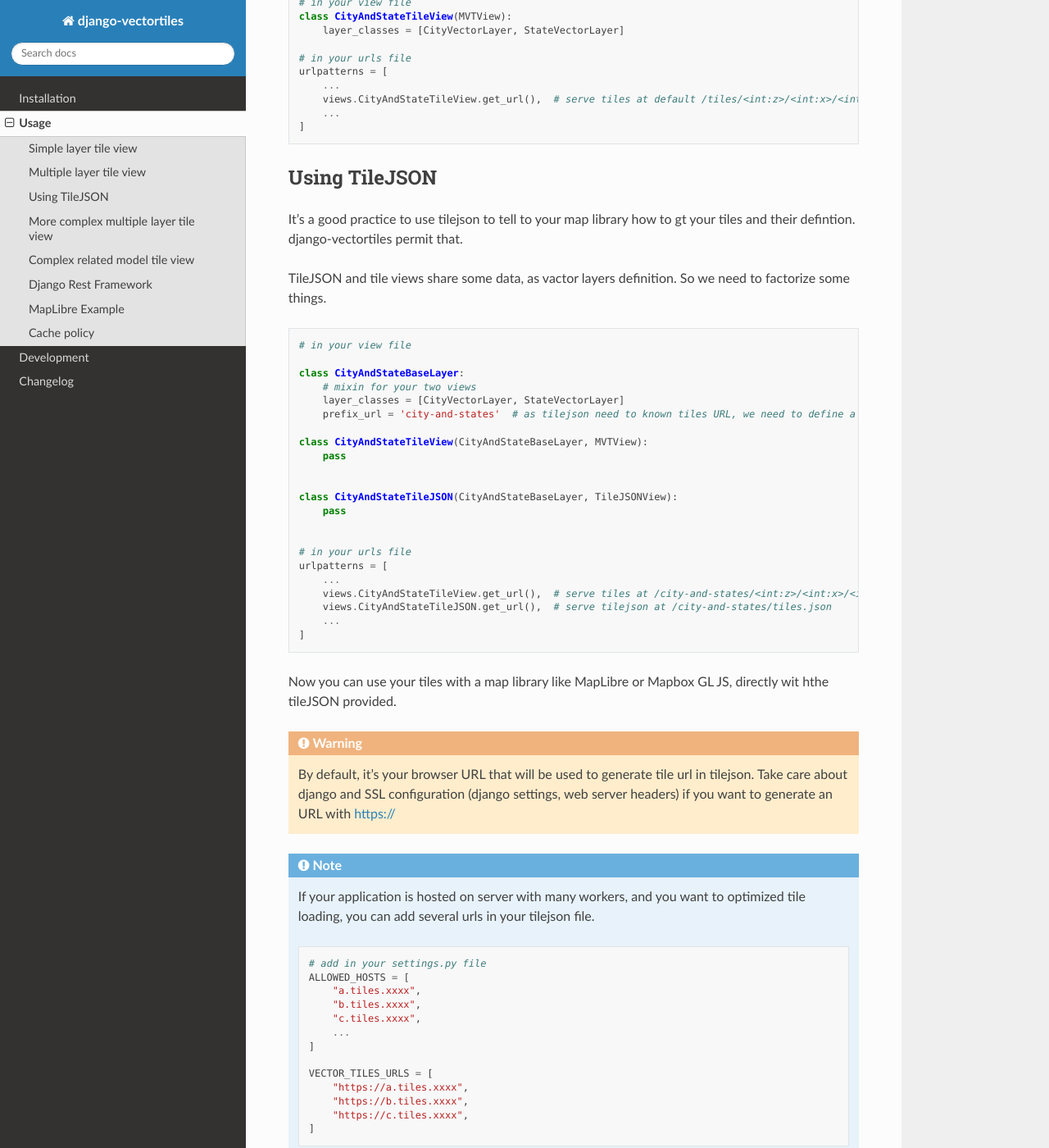
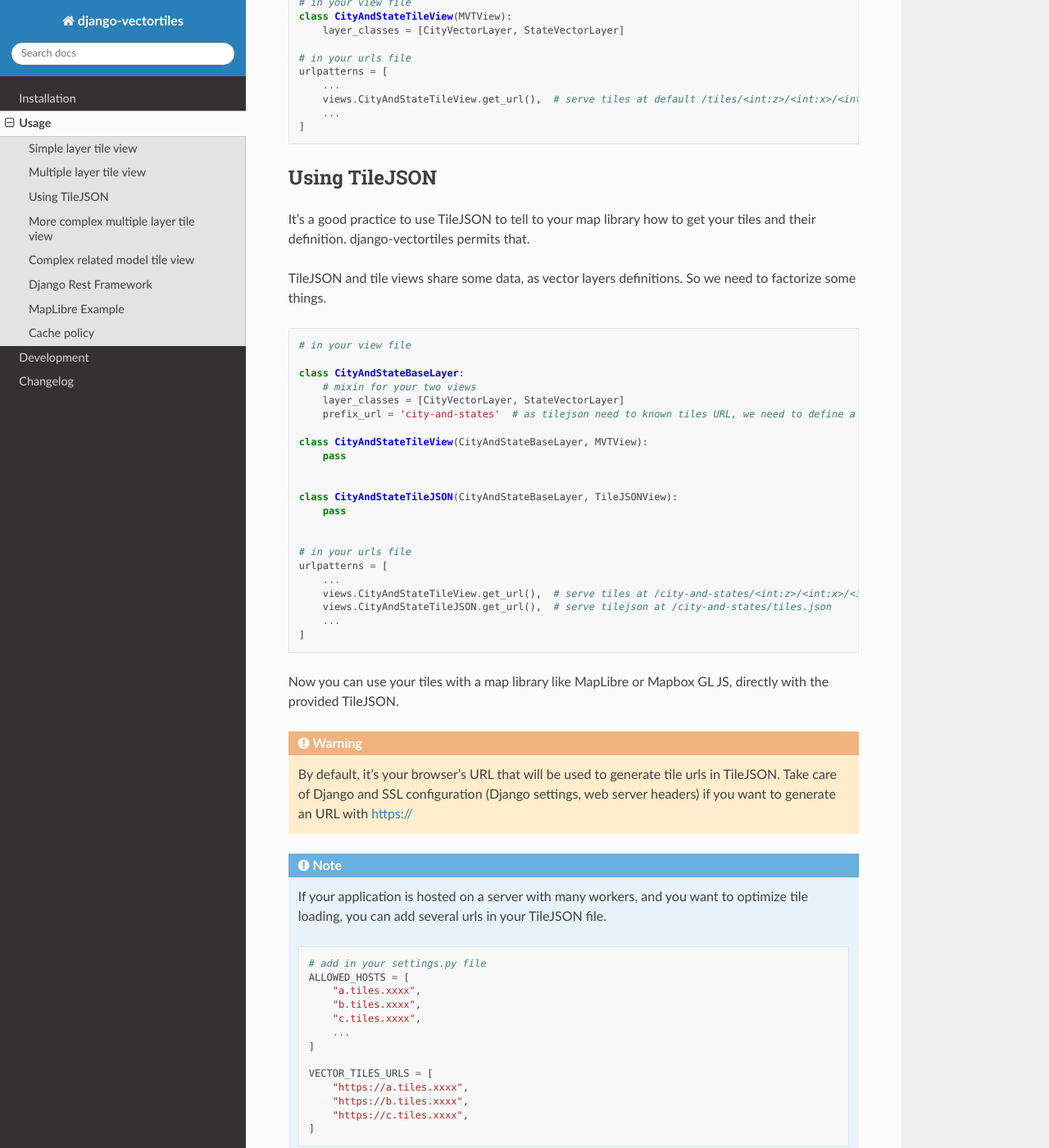
Before and after one commit to submarcos/django-vectortiles, a Sphinx documentation site: the page built from docs/usage.rst, in a window 1280 px wide and 1400 px high, scrolled down 1623 px. Shown: the whole window at 82% size. Built offline with Sphinx 7.4.7 and the Read the Docs theme 3.1.0, drawn with Linux system fonts in a browser that asks for light colours; some of the changed text lies outside the part shown.

Commit message:
📝 [DOC] Fix some typos

```diff
--- a/docs/installation.rst
+++ b/docs/installation.rst
@@ -5,14 +5,14 @@ Installation
 Requirements
 ************
 
-* You need to install geodjango required libraries (See `here <https://docs.djangoproject.com/en/stable/ref/contrib/gis/install/geolibs/>`_)
+* You need to install geodjango required libraries. (See `here <https://docs.djangoproject.com/en/stable/ref/contrib/gis/install/geolibs/>`_)
 
 PostGIS 2.4+ backend usage
 **************************
 
 * You need a PostgreSQL database with PostGIS 2.4+ extension enabled. (See `<https://docs.djangoproject.com/en/stable/ref/contrib/gis/install/postgis/>`_)
 
-* You need to enable and use **django.contrib.gis.db.backends.postgis** database backend
+* You need to enable and use **django.contrib.gis.db.backends.postgis** database backend.
 
 .. code-block:: bash
 
--- a/docs/usage.rst
+++ b/docs/usage.rst
@@ -2,11 +2,11 @@
 Usage
 =====
 
-A vector tile is composed by vector layers which represent different kind of data. Each layer is composed by features.
+A vector tile is composed of vector layers which represent different kinds of data. Each layer is composed of features.
 
 To start using django-vectortiles, you need GeoDjango models with geometries.
 
-Then, you need to describe how your data will be embed in tiles.
+Then, you need to describe how your data will be embedded in tiles.
 
 Start by creating vector layers for your data...
 
@@ -36,7 +36,7 @@ Start by creating vector layers for your data...
         # all attributes available in vector layer definition can be defined
 
 
-Well. your vector layer is ready. next step is to create a tile class and a view to serve it.
+Well, your vector layer is ready. The next step is to create a tile class and a view to serve it.
 
 
 Simple layer tile view
@@ -65,7 +65,7 @@ Simple layer tile view
 Multiple layer tile view
 ************************
 
-As vector tile layer permit it, you can embed multiple layers in your tile.
+As vector tile layer permits it, you can embed multiple layers in your tile.
 
 Let's create a second layer.
 
@@ -99,10 +99,10 @@ Let's create a second layer.
 Using TileJSON
 **************
 
-It's a good practice to use tilejson to tell to your map library how to gt your tiles and their defintion.
-django-vectortiles permit that.
+It's a good practice to use TileJSON to tell to your map library how to get your tiles and their definition.
+django-vectortiles permits that.
 
-TileJSON and tile views share some data, as vactor layers definition. So we need to factorize some things.
+TileJSON and tile views share some data, as vector layers definitions. So we need to factorize some things.
 
 .. code-block:: python
 
@@ -129,15 +129,15 @@ TileJSON and tile views share some data, as vactor layers definition. So we need
         ...
     ]
 
-Now you can use your tiles with a map library like MapLibre or Mapbox GL JS, directly wit hthe tileJSON provided.
+Now you can use your tiles with a map library like MapLibre or Mapbox GL JS, directly with the provided TileJSON.
 
 .. warning::
 
-    By default, it's your browser URL that will be used to generate tile url in tilejson. Take care about django and SSL configuration (django settings, web server headers) if you want to generate an URL with https://
+    By default, it's your browser's URL that will be used to generate tile urls in TileJSON. Take care of Django and SSL configuration (Django settings, web server headers) if you want to generate an URL with https://
 
 .. note::
 
-    If your application is hosted on server with many workers, and you want to optimized tile loading, you can add several urls in your tilejson file.
+    If your application is hosted on a server with many workers, and you want to optimize tile loading, you can add several urls in your TileJSON file.
 
     .. code-block:: python
 
@@ -155,13 +155,13 @@ Now you can use your tiles with a map library like MapLibre or Mapbox GL JS, dir
             "https://c.tiles.xxxx",
         ]
 
-    With these settings, each tilejson file will contain several urls, and your map library will be able to parallel load tiles at time.
+    With these settings, each TileJSON file will contain several urls, and your map library will be able to parallel load tiles at time.
 
 
 More complex multiple layer tile view
 *************************************
 
-You can customize geometry data embed in your tiles.
+You can customize the geometry data embedded in your tiles.
 
 
 .. code-block:: python
```
